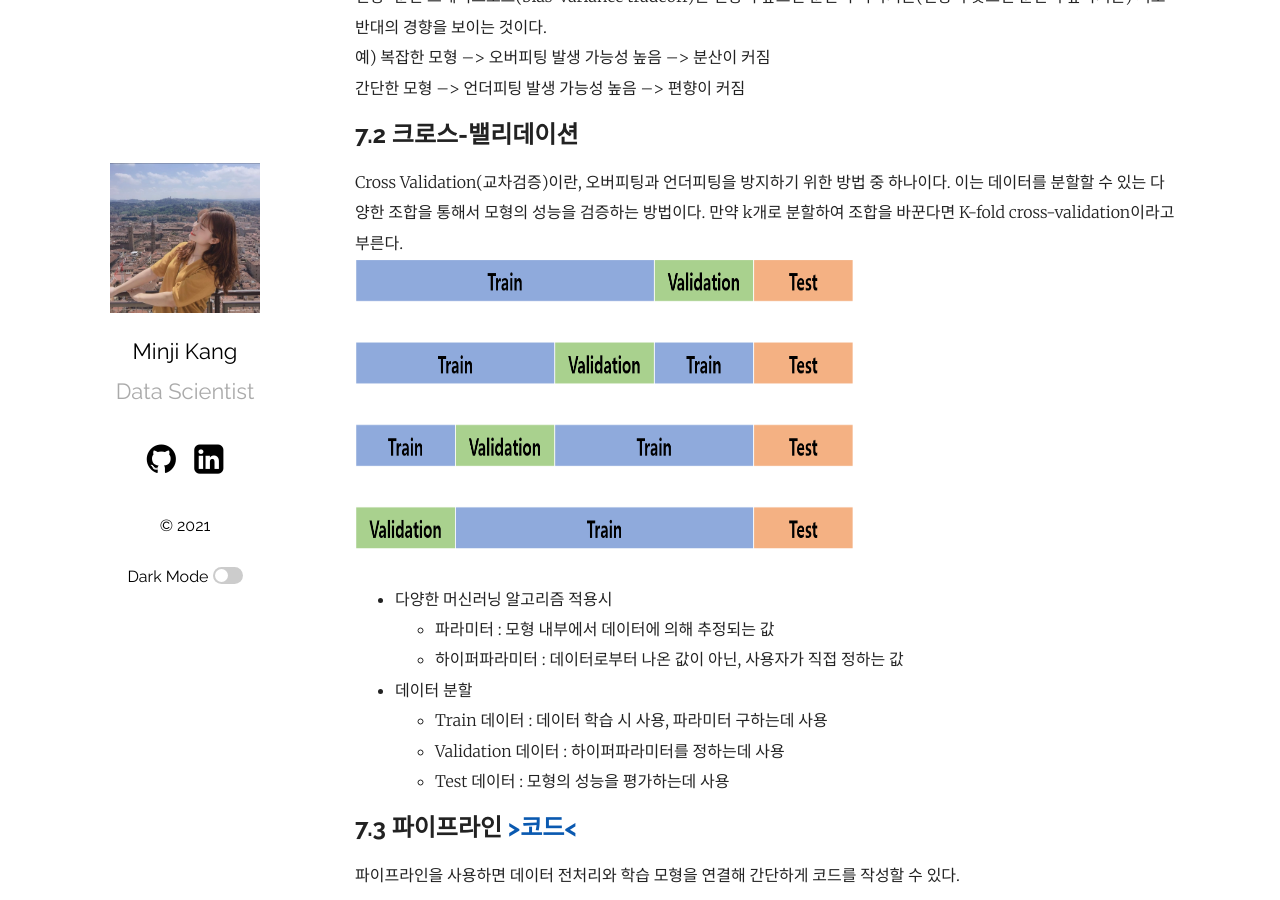
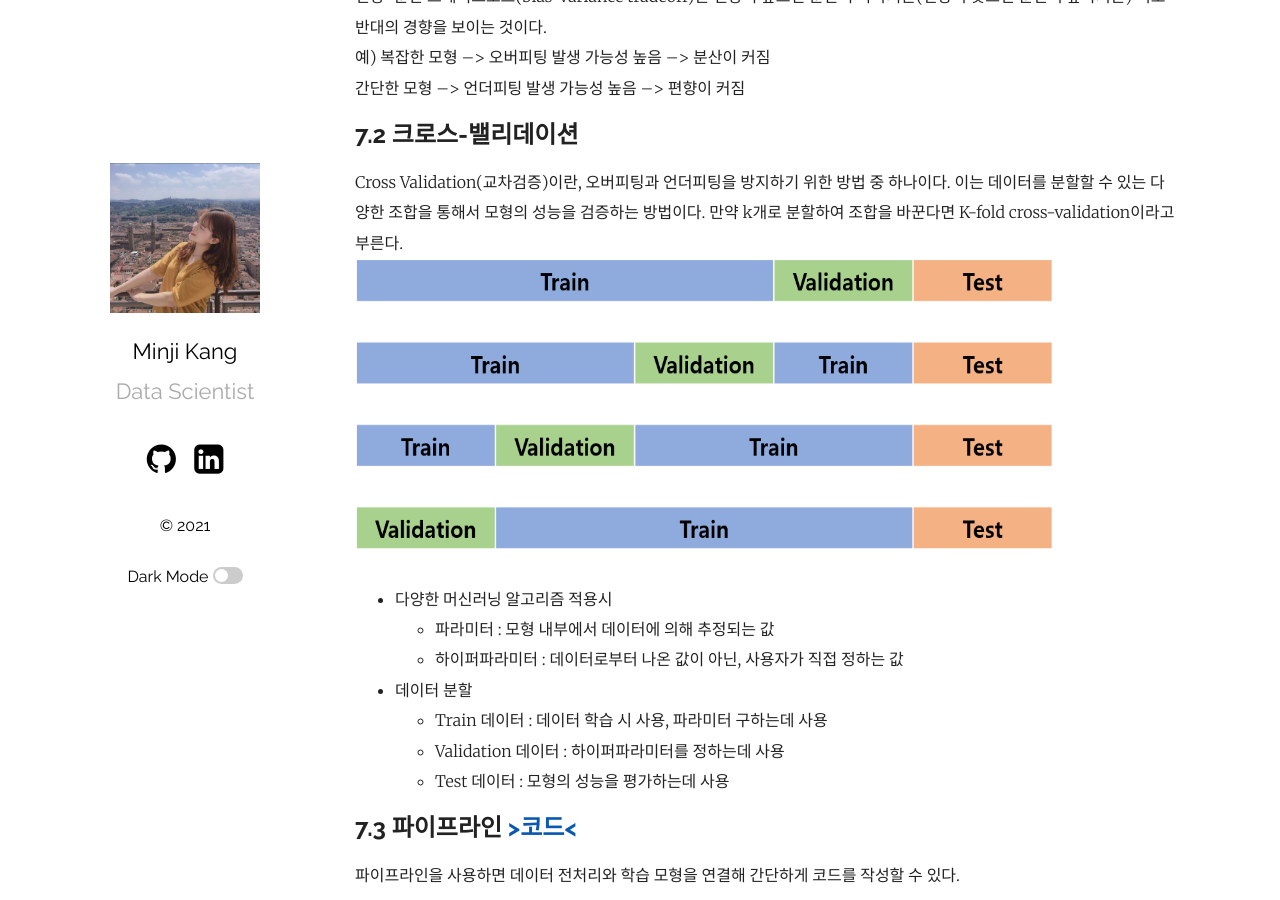
Before and after one commit to mmminji/mmminji.github.io, a Jekyll site: the page built from _posts/2021-05-11-선통머7장.markdown, in a window 1280 px wide and 900 px high, scrolled down 359 px. Built offline with Jekyll 4.4.1, drawn with Linux system fonts in a browser that asks for light colours; comment, search, counter and statistics services are not loaded.

Commit message:
2021-05-11-post

```diff
--- a/_posts/2021-05-11-선통머7장.markdown
+++ b/_posts/2021-05-11-선통머7장.markdown
@@ -17,7 +17,7 @@ categories: MachineLearning
 
 ## 7.2 크로스-밸리데이션
 Cross Validation(교차검증)이란, 오버피팅과 언더피팅을 방지하기 위한 방법 중 하나이다. 이는 데이터를 분할할 수 있는 다양한 조합을 통해서 모형의 성능을 검증하는 방법이다. 만약 k개로 분할하여 조합을 바꾼다면 K-fold cross-validation이라고 부른다.
-![4-fold cross-validation](https://github.com/mmminji/mmminji.github.io/blob/main/assets/post_pics/7.2-CV.png?raw=true){: width="500" height="300"}
+![4-fold cross-validation](https://github.com/mmminji/mmminji.github.io/blob/main/assets/post_pics/7.2-CV.png?raw=true){: width="700" height="300"}
 
 - 다양한 머신러닝 알고리즘 적용시
     - 파라미터 : 모형 내부에서 데이터에 의해 추정되는 값
@@ -41,8 +41,12 @@ Loss function(손실 함수)은 실젯값과 예측값의 차이로 모형의
 ### 7.5.2 L1 손실 함수
 L1 손실은 실젯값과 예측값의 차이에 기댓값을 취한 것으로, 관련된 비용 함수는 MAE(Mean Absolute Error)이다.
 
-$$ L1 loss = \sum \vert y_ture-y_predict \vert $$
-$$ MAE = \frac{1}{n} \sum_{i=1}^n \vert y_i-\hat{y_i} \vert $$
+$$
+L1 loss = \sum \vert y_ture-y_predict \vert
+$$
+$$
+MAE = \frac{1}{n} \sum_{i=1}^n \vert y_i-\hat{y_i} \vert
+$$
 
 
 이 내용은 **선형대수와 통계학으로 배우는 머신러닝 with 파이썬 : 최적화 개념부터 텐서플로를 활용한 딥러닝까지** 책을 기반으로 공부한 자료입니다.
```
